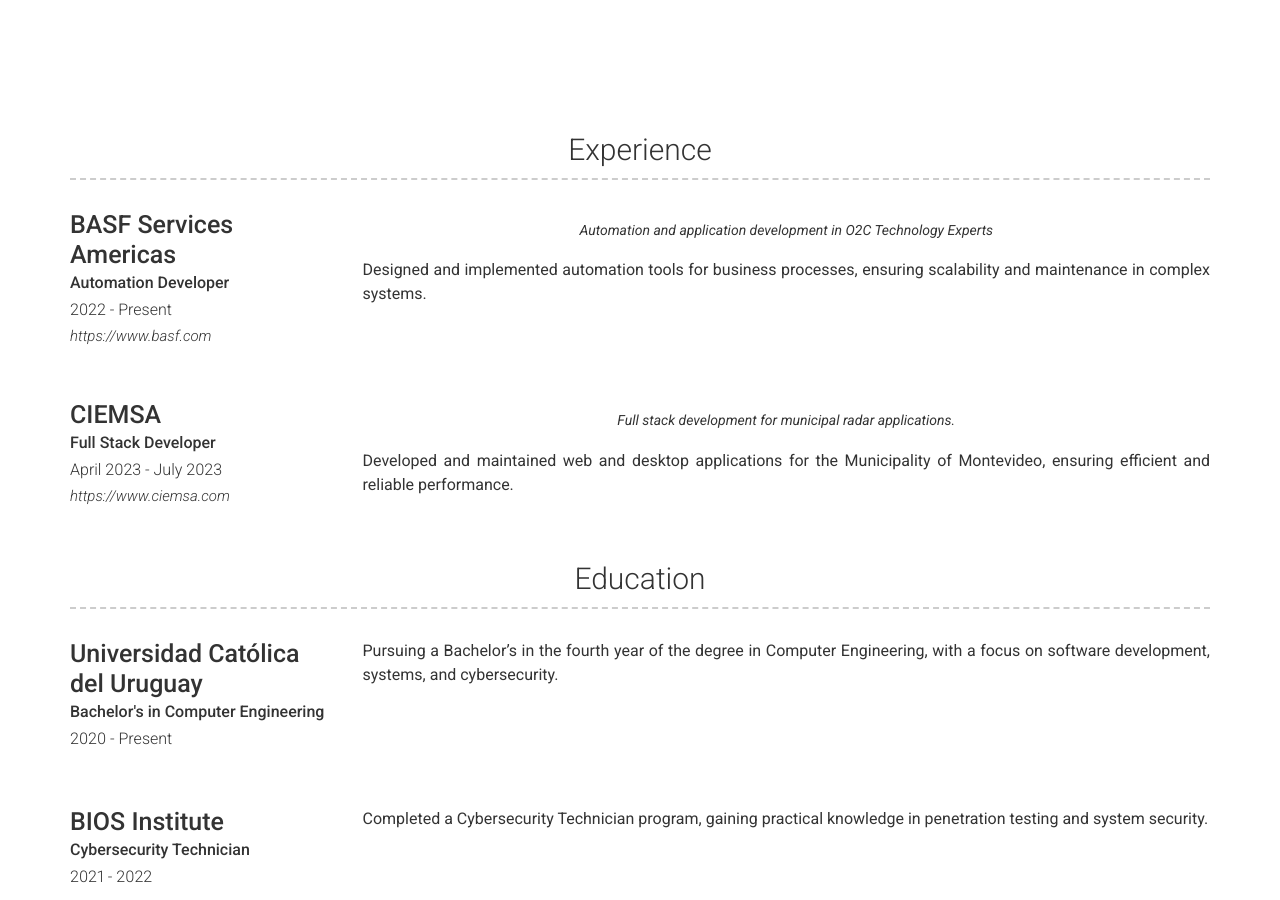
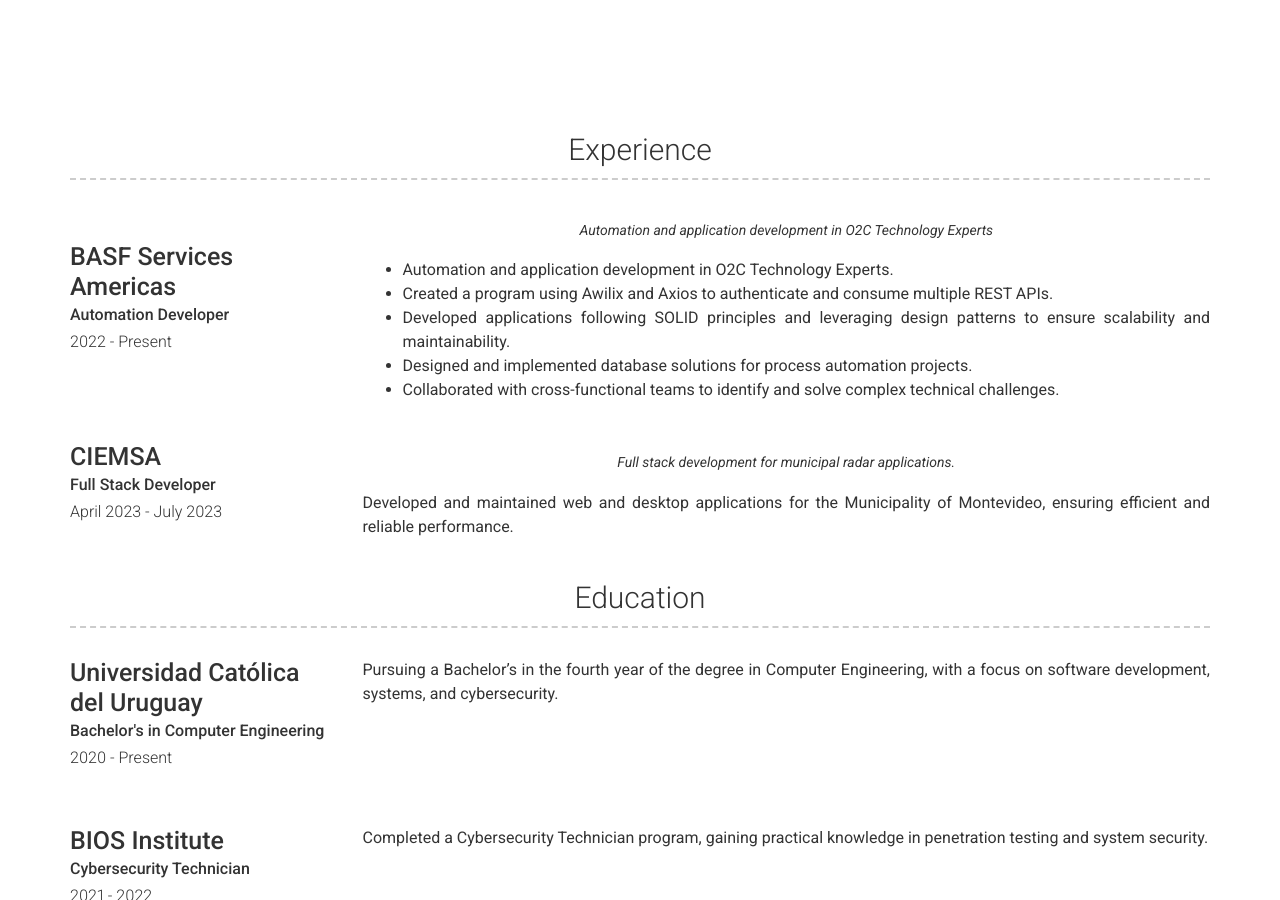
Before and after one commit to sebastianfori/sebastianfori.github.io, a Jekyll site: the page built from index.md, in a window 1280 px wide and 900 px high, scrolled down 583 px. Built offline with Jekyll 4.4.1, drawn with Linux system fonts in a browser that asks for light colours; nearby versions of some CDN libraries.

Commit message:
Update _config.yml

```diff
--- a/_config.yml
+++ b/_config.yml
@@ -36,18 +36,20 @@ content:
         title: BASF Services Americas
         sub_title: Automation Developer
         caption: 2022 - Present
-        link: https://www.basf.com
         quote: >
           Automation and application development in O2C Technology Experts
         description: |
-            Designed and implemented automation tools for business processes, ensuring scalability and maintenance in complex systems.
+          - Automation and application development in O2C Technology Experts.
+          - Created a program using Awilix and Axios to authenticate and consume multiple REST APIs.
+          - Developed applications following SOLID principles and leveraging design patterns to ensure scalability and maintainability.
+          - Designed and implemented database solutions for process automation projects.
+          - Collaborated with cross-functional teams to identify and solve complex technical challenges.
 
 
       - layout: left
         title: CIEMSA
         sub_title: Full Stack Developer
         caption: April 2023 - July 2023
-        link: https://www.ciemsa.com
         quote: >
           Full stack development for municipal radar applications.
         description: |
```
